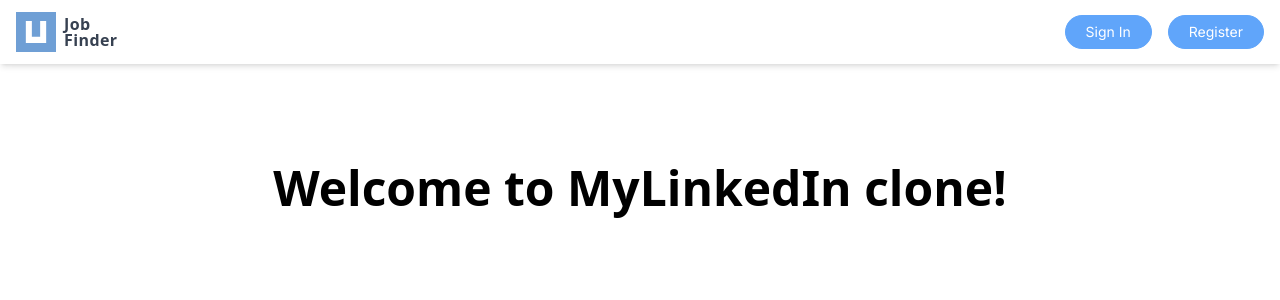
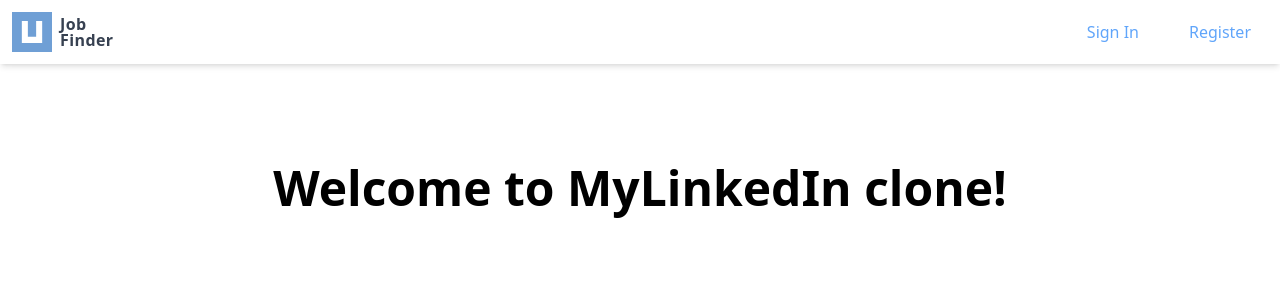
Before and after one commit to DimitrisChrysos/JobFinder-LinkedIn-Clone, a Next.js app: page / in a window 1280 px wide. Shown: the top 300 px of the page. Built offline with nearby package versions, Linux system fonts and the light colour scheme; no server answers.

Commit message:
nav bar changes

```diff
--- a/components/ListingCard.jsx
+++ b/components/ListingCard.jsx
@@ -106,7 +106,7 @@
                     </Link>
                 </div>
                 <div>
-                    <span className="font-bold">{user?.name} {user?.surname}</span>
+                    <span className="text-gray-900">{user?.name} {user?.surname}</span>
                 </div>
             </div>
 
--- a/components/Nav.jsx
+++ b/components/Nav.jsx
@@ -45,7 +45,7 @@
   return (
 
     // Navigation bar
-    <nav className='fixed top-0 left-0 w-full bg-white z-50 shadow-md flex justify-between items-center px-4 py-3'>
+    <nav className='fixed top-0 left-0 w-full bg-white z-50 shadow-md flex justify-between items-center px-3 py-3'>
 
       {/* Logo */}
       <Link href={session?.user ? '/home' : '/'} className='flex gap-2 flex-center'>
@@ -66,29 +66,32 @@
       {/* If the user is signed in, display the Sign Out and Home buttons
           If the user is not signed in, display the Sign In and Register buttons */}
       {session?.user ? (
-        <div className="flex items-center gap-4">
-          <button type='button' onClick={handleSignOut} className='blue_btn'>
+        <div className="flex items-center space-x-3">
+          <button
+            type='button'
+            onClick={handleSignOut}
+            className='nav_btn'>
               Sign Out
           </button>
 
           {/* If admin user management page else home*/}
           {session?.user?.admin ? (
             <>
-              <Link href='/conversations' className='blue_btn'>
+              <Link href='/conversations' className='nav_btn'>
                 Chats
               </Link>
-              <Link href='/home_admin' className='blue_btn'>
+              <Link href='/home_admin' className='nav_btn'>
                 Home
               </Link>
             </>
           ) : (
-            <Link href='/home' className='blue_btn'>
+            <Link href='/home' className='nav_btn'>
               Home
             </Link>
           )}
 
-          {user?.path ? (
-            <Link href={`/view_profile/${session.user?.id}`} className='flex gap-2 flex-center'>
+          {user?.path && (
+            <Link href={`/view_profile/${session.user?.id}`} className='flex gap-2 flex-center pl-4'>
               <div className="relative w-10 h-10 rounded-full overflow-hidden border-2 border-gray-300 p-1">
                 <Image
                   src={user?.path}
@@ -99,18 +102,16 @@
                 />
               </div>
             </Link>
-          ) : (
-            <div className="text-xs">Loading<br />Avatar...</div>
           )}
         </div>
 
       ) : (
         <div className="flex gap-4">
-          <Link href='/sign-in' className='blue_btn'>
+          <Link href='/sign-in' className='nav_btn'>
             Sign In
           </Link>
 
-          <Link href='/register' className='blue_btn'>
+          <Link href='/register' className='nav_btn'>
             Register
           </Link>
         </div>
--- a/components/PostCard.jsx
+++ b/components/PostCard.jsx
@@ -123,7 +123,7 @@
                     </Link>
                 </div>
                 <div>
-                    <span className="font-bold">{user?.name} {user?.surname}</span>
+                    <span className="text-gray-900">{user?.name} {user?.surname}</span>
                 </div>
             </div>
 
--- a/styles/globals.css
+++ b/styles/globals.css
@@ -35,6 +35,14 @@
 
 .bottom-half {
   background-color: lightgreen; /* Optional: for visual distinction */
+}
+
+.nav_btn {
+  @apply py-1.5 px-4 text-base border border-white text-blue-400 bg-white rounded-full transition duration-300 ease-in-out;
+}
+
+.nav_btn:hover {
+  @apply hover:border-blue-400 text-blue-400;
 }
 
 /* till here, the styles are mine */
```
